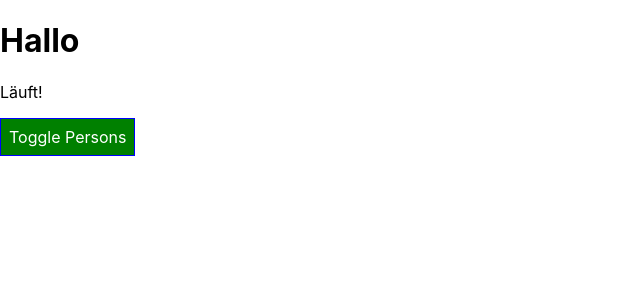
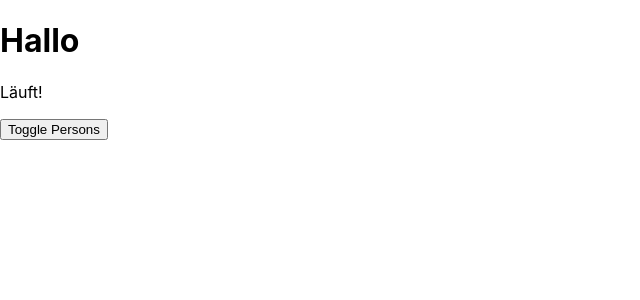
Before and after one commit to hartmann-dev/react-tut, a React app: page / in a window 1280 px wide. Shown: the top 300 px of the page, without its empty margins (0-640 px from the left). Built offline with nearby package versions, Linux system fonts and the light colour scheme.

Commit message:
Lesson 69

```diff
--- a/src/App.css
+++ b/src/App.css
@@ -8,3 +8,25 @@
 .bold {
   font-weight: bold;
 }
+
+.App button {
+  border: 1px solid blue;
+  padding: 16px;
+  background-color: green;
+  font: inherit;
+  color: white;
+  cursor: pointer;
+}
+.App button:hover {
+  background-color: lightgreen;
+  color: black;
+}
+
+.App button.red {
+  background-color: red;
+}
+
+.App button.red:hover {
+  background-color: salmon;
+  color: black;
+}
--- a/src/App.js
+++ b/src/App.js
@@ -55,16 +55,9 @@
   };
 
   render() {
-    const style = {
-      backgroundColor: "green",
-      color: "white",
-      font: "inherit",
-      border: "1px solid blue",
-      padding: "8px",
-      cursor: "pointer"
-    };
+    let persons = null;
+    let btnClass = "";
 
-    let persons = null;
     if (this.state.showPersons) {
       persons = (
         <div>
@@ -81,7 +74,7 @@
           })}
         </div>
       );
-      style.backgroundColor = "red";
+      btnClass = classes.red;
     }
 
     const assignedClasses = [];
@@ -96,7 +89,7 @@
       <div className={classes.App}>
         <h1>Hallo</h1>
         <p className={assignedClasses.join(" ")}>Läuft!</p>
-        <button style={style} onClick={this.togglePersonsHandler}>
+        <button className={btnClass} onClick={this.togglePersonsHandler}>
           Toggle Persons
         </button>
         {persons}
```
